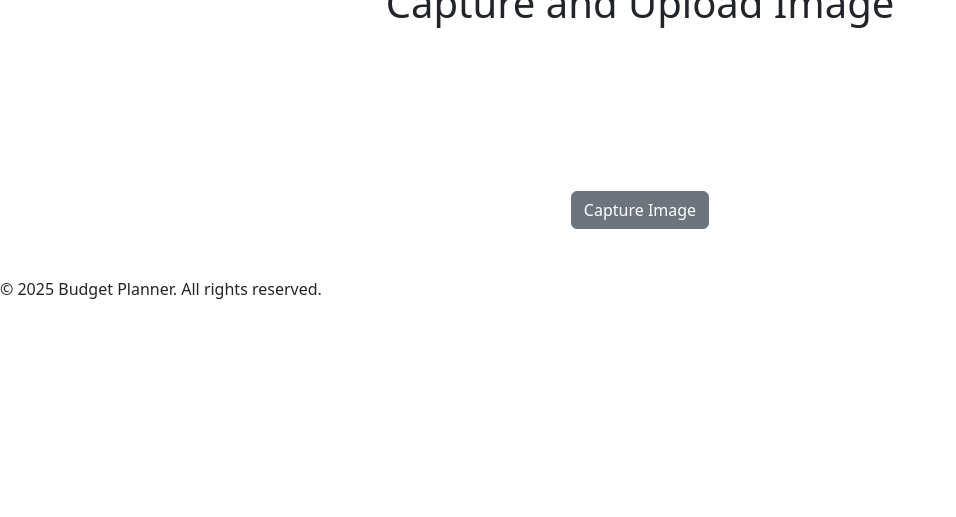
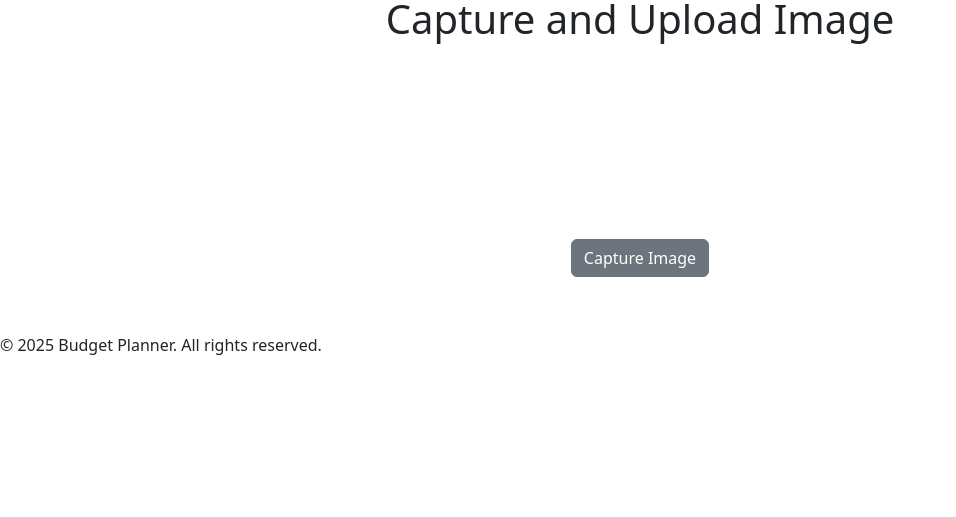
Before and after one commit to James-Schaffer/ibmHackathon2025Group3, a Flask app: page /capture in a window 1280 px wide. Shown: the part 267-784 px from the top of the page, without its empty margins (0-956 px from the left). Run offline with Flask 3, Linux system fonts and the light colour scheme; some libraries are stand-ins or nearby versions.

Commit message:
Don't remember lmao

```diff
--- a/templates/budget.html
+++ b/templates/budget.html
@@ -17,8 +17,8 @@
     </head>
 
     <body style="background-color: #f7f7f8; color:#0F1108">
-        <nav class="navbar navbar-extend-md navbar-dark" style="background-color: #0F1108;">
-            <div class="container-xxl">
+
+            <div class="container-xxl" style="background-color: #0F1108;">
                 <div class="row">
                     <div class="col">
                         <a href="#intro" class="navbar-brand">
@@ -36,7 +36,6 @@
                     </div>
                 </div>
             </div>
-        </nav>
         <main>
             <div class="container-fluid">
                 <div class="row text-center mt-5">
--- a/templates/capture.html
+++ b/templates/capture.html
@@ -38,7 +38,7 @@
         </nav>
 
         <div class="container-xxl">
-            <div class="row justify-content-center align-items-center">
+            <div class="row justify-content-center align-items-center my-3">
                 <div class="col text-center d-inline-block">
                     <h1>Capture and Upload Image</h1>
                 </div>
@@ -50,7 +50,7 @@
                     </div>
                 </div>
             </div>
-            <div class="row justify-content-center align-items-center">
+            <div class="row justify-content-center align-items-center my-2">
                 <div class="col text-center d-inline-block">
                         <div class="image-container">
                             <!--style="display:none" -> class="d-none". Delete style, add d-none to class-->
@@ -61,7 +61,7 @@
                     <canvas id="canvas" style="display: none;"></canvas>
                 </div>
             </div>
-            <div class="row justify-content-center align-items-center">
+            <div class="row justify-content-center align-items-center my-2">
                 <div class="col text-center d-inline-block">
                     <button id="captureBtn" class="btn btn-secondary">Capture Image</button>
                 </div>
```
